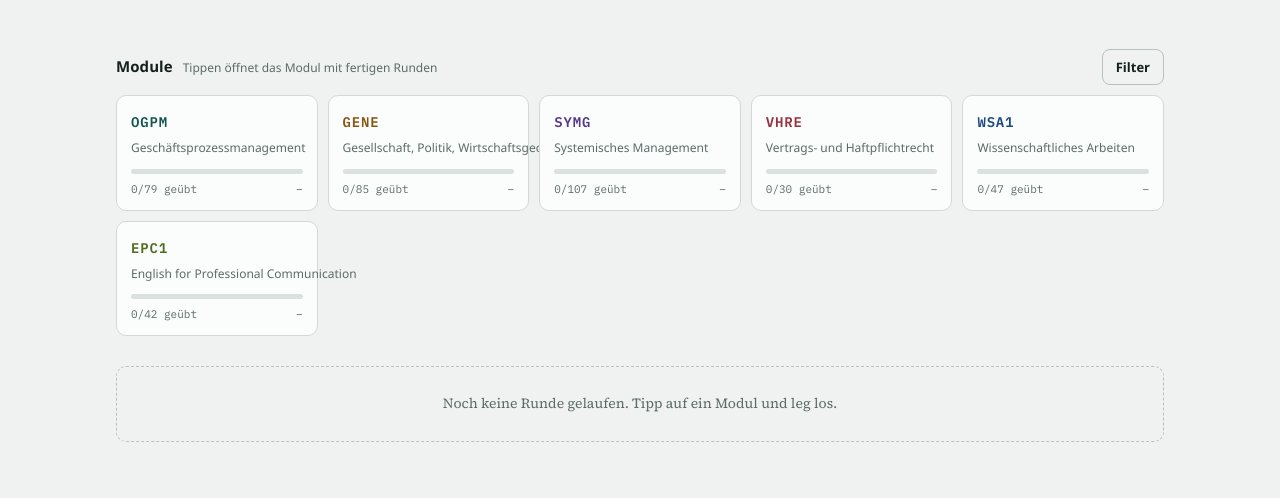
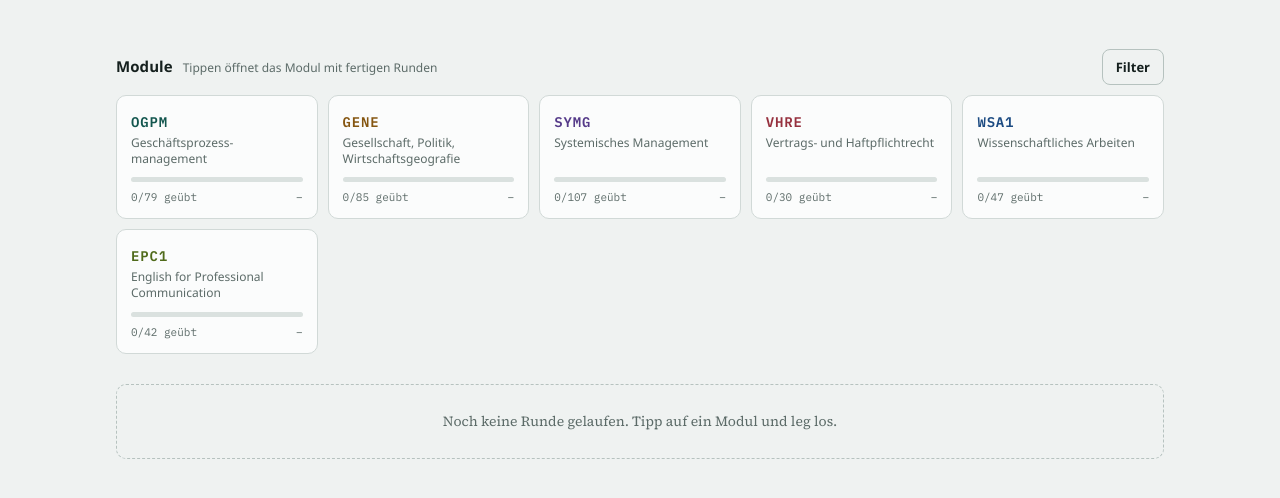
Before and after one commit to FakeProf/studies, a website: page lernstand/index.html in a window 1280 px wide. Shown: the part 166-664 px from the top of the page. Drawn offline with Linux system fonts and the light colour scheme; a web font is replaced by a local one.

Commit message:
Modulnamen in den Kacheln umbrechen statt überlaufen
Der Untertitel einer Modulkachel war ein inline-span; overflow und
text-overflow greifen dort nicht, lange Namen (GENE, EPC1) liefen über den
Kartenrand. Jetzt display:block mit Umbruch und Platz für zwei Zeilen,
damit die Balken aller Kacheln auf einer Höhe bleiben. OGPM bekommt
weiche Trennzeichen, weil Chrome unter Windows Deutsch nicht selbst trennt.

Co-Authored-By: Claude Opus 5.5 <noreply@anthropic.com>

```diff
--- a/lernstand/index.html
+++ b/lernstand/index.html
@@ -119,8 +119,11 @@ button{font:inherit; color:inherit; cursor:pointer; background:none; border:none
 .modcard:hover{border-color:var(--line-strong); transform:translateY(-1px)}
 .modcard.sel{border-color:var(--mc); box-shadow:inset 0 0 0 1px var(--mc)}
 .modcard .code{font-family:var(--f-mono); font-weight:600; font-size:14px; letter-spacing:.06em; color:var(--mc)}
-.modcard .sub{font-family:var(--f-display); font-size:12px; color:var(--muted); margin-top:1px;
-  white-space:nowrap; overflow:hidden; text-overflow:ellipsis}
+/* display:block, sonst greift weder Umbruch noch Begrenzung: ein <span> ist inline
+   und lief bei langen Modulnamen über den Kartenrand. Zwei Zeilen Platz, damit
+   die Balken aller Karten auf einer Höhe bleiben. */
+.modcard .sub{display:block; font-family:var(--f-display); font-size:12px; color:var(--muted); margin-top:1px;
+  line-height:1.35; min-height:calc(2em * 1.35); hyphens:auto; -webkit-hyphens:auto; overflow-wrap:break-word}
 .meter{height:5px; border-radius:3px; background:var(--surface-3); margin-top:10px; overflow:hidden; display:flex}
 .meter i{display:block; height:100%}
 .meter i.a{background:var(--mc)}
@@ -491,7 +494,7 @@ button, .chip, .sel, label, summary{ -webkit-tap-highlight-color:transparent; to
  * ------------------------------------------------------------------ */
 
 const MODULE = {
-  OGPM: "Geschäftsprozessmanagement",
+  OGPM: "Geschäfts\u00ADprozess\u00ADmanagement",   // \u00AD = weiches Trennzeichen für die schmale Modulkarte
   GENE: "Gesellschaft, Politik, Wirtschaftsgeografie",
   SYMG: "Systemisches Management",
   VHRE: "Vertrags- und Haftpflichtrecht",
--- a/lernstand/sw.js
+++ b/lernstand/sw.js
@@ -13,7 +13,7 @@
  *
  * Beim Veroeffentlichen einer neuen Fassung VERSION hochzaehlen.
  */
-const VERSION = "studylane-v1";
+const VERSION = "studylane-v2";
 const SCHALE = [
   "./",
   "./index.html",
```
